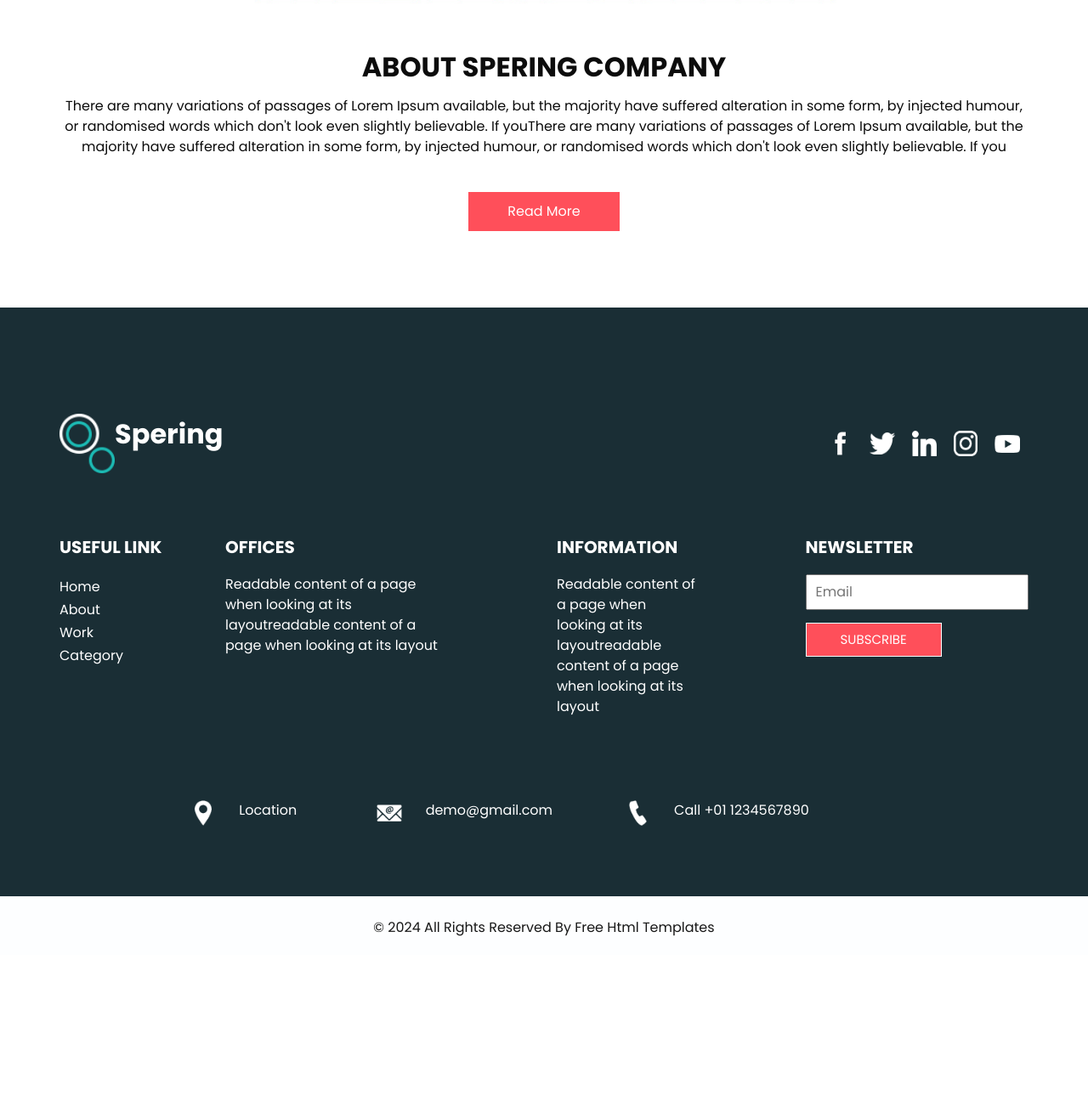
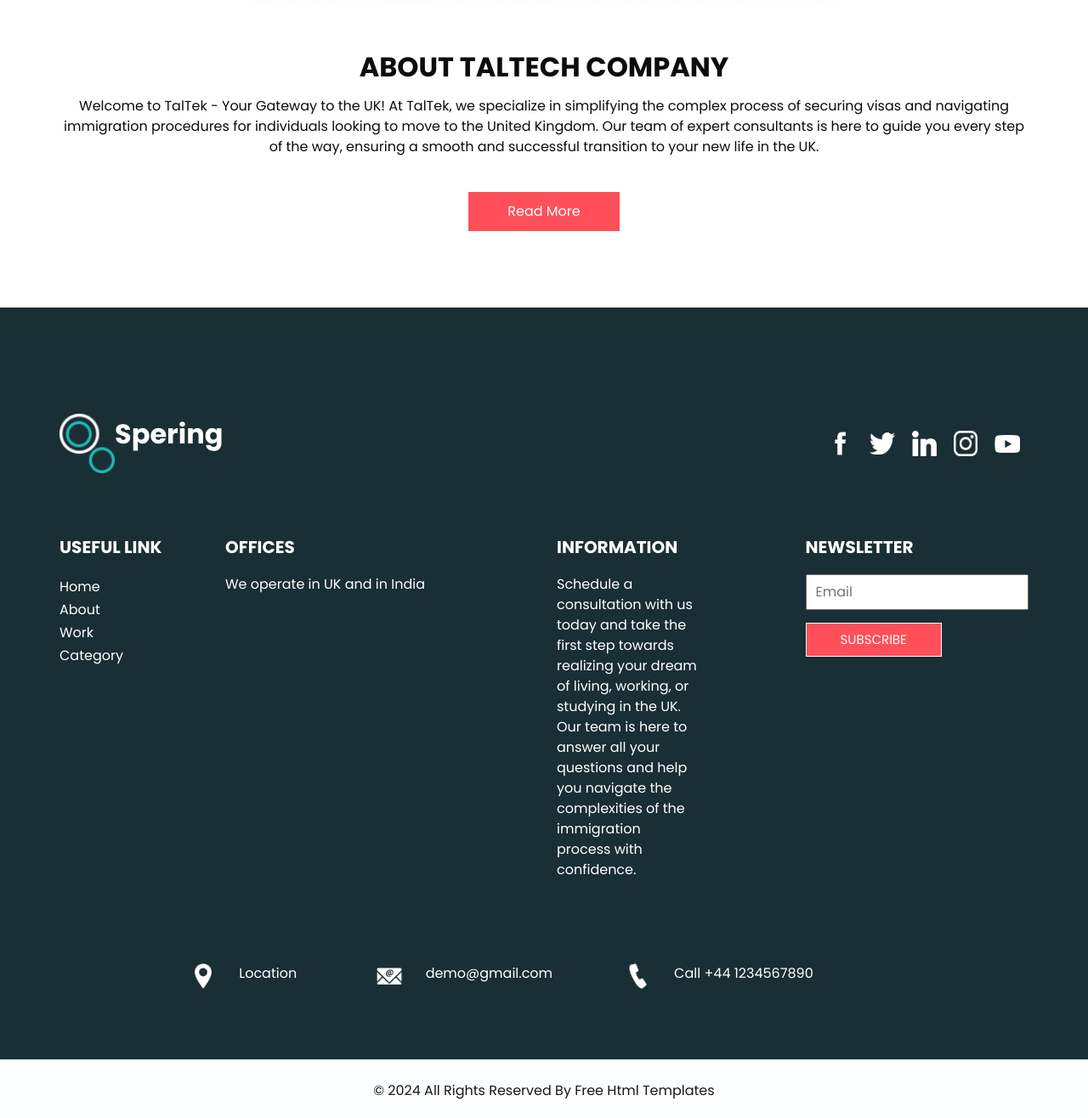
Before and after one commit to sathish09/taltech, a plain HTML site: page about.html in a window 1280 px wide. Shown: the part 1123-2439 px from the top of the page at 85% size. Before the commit the page ends 2247 px from the top, so only its background shows below. Drawn offline with Linux system fonts and the light colour scheme.

Commit message:
first commit to the website

```diff
--- a/about.html
+++ b/about.html
@@ -103,11 +103,11 @@
           <div class="detail-box">
             <div class="heading_container">
               <h2>
-                Best Experinced Freelancer Here
+                Consultant Hiring Services
               </h2>
             </div>
             <p>
-              It is a long established fact that a reader will be distracted by the readable content of a page when looking at its layout. The point of using Lorem Ipsum is that it has a more-or-less normal distribution of letters, as
+              Finding the right talent for your projects can be a daunting task. That's where we come in. Our extensive network of skilled consultants is ready to join your team and contribute their expertise to your projects. Whether you need short-term assistance or long-term collaboration, we'll match you with the perfect consultant to fit your requirements
             </p>
             <div class="btn-box">
               <a href="" class="btn-1">
@@ -140,10 +140,12 @@
       </div>
       <div class="detail-box">
         <h2>
-          About Spering Company
+          About Taltech Company
         </h2>
         <p>
-          There are many variations of passages of Lorem Ipsum available, but the majority have suffered alteration in some form, by injected humour, or randomised words which don't look even slightly believable. If youThere are many variations of passages of Lorem Ipsum available, but the majority have suffered alteration in some form, by injected humour, or randomised words which don't look even slightly believable. If you
+          Welcome to TalTek - Your Gateway to the UK!
+          At TalTek, we specialize in simplifying the complex process of securing visas and navigating immigration procedures for individuals looking to move to the United Kingdom. Our team of expert consultants is here to guide you every step of the way, ensuring a smooth and successful transition to your new life in the UK.
+
         </p>
         <a href="">
           Read More
@@ -213,7 +215,7 @@
                 Offices
               </h5>
               <p>
-                Readable content of a page when looking at its layoutreadable content of a page when looking at its layout
+                We operate in UK and in India
               </p>
             </div>
 
@@ -222,7 +224,7 @@
                 Information
               </h5>
               <p>
-                Readable content of a page when looking at its layoutreadable content of a page when looking at its layout
+                Schedule a consultation with us today and take the first step towards realizing your dream of living, working, or studying in the UK. Our team is here to answer all your questions and help you navigate the complexities of the immigration process with confidence.
               </p>
             </div>
 
@@ -276,7 +278,7 @@
                     </div>
                     <div class="detail-box">
                       <h6>
-                        Call +01 1234567890
+                        Call +44 1234567890
                       </h6>
                     </div>
                   </a>
```
Also changed, not shown: index.html (+4 -4 lines).
